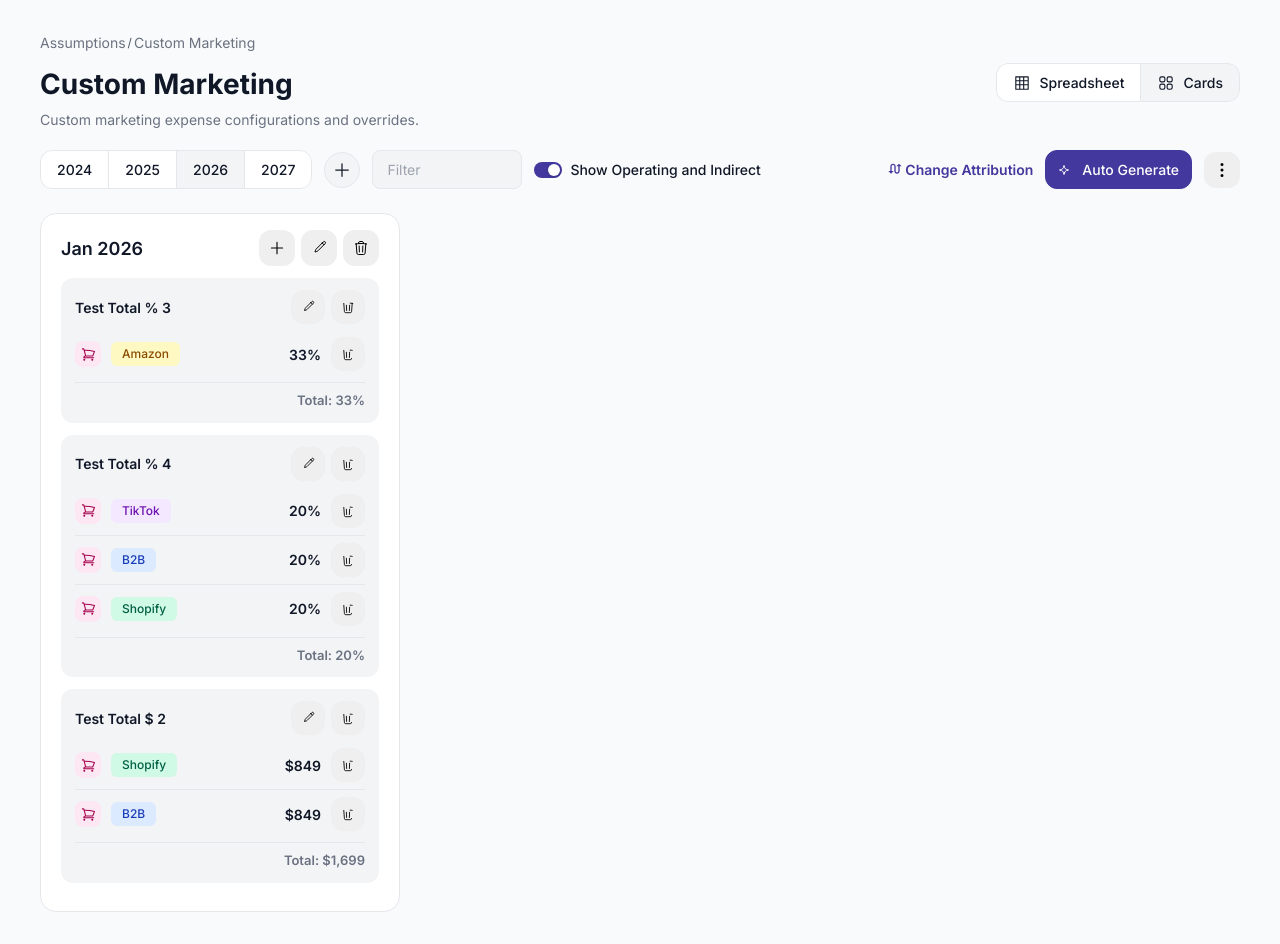
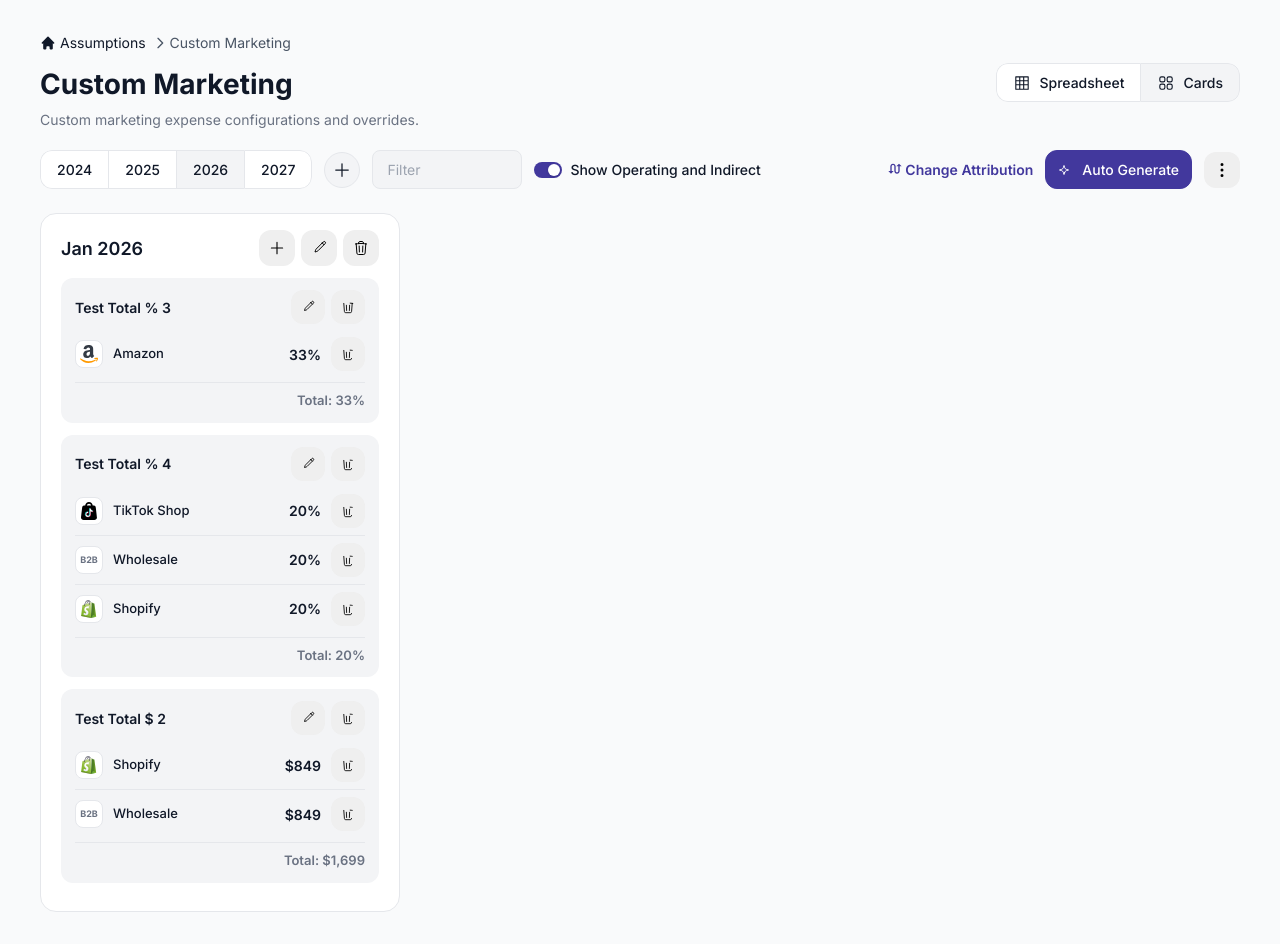
Before and after one commit to sasha-iris/storybook, a website: page storybook/public/custom-marketing-iris.html in a window 1280 px wide. Drawn offline with Linux system fonts and the light colour scheme.

Commit message:
custom-marketing-iris: canonical Iris breadcrumb (ol/li + active); real platform logos (Amazon/TikTok Shop/Shopify) in card rows
Co-Authored-By: Claude Opus 4.8 <noreply@anthropic.com>

```diff
--- a/storybook/public/custom-marketing-iris.html
+++ b/storybook/public/custom-marketing-iris.html
@@ -17,7 +17,9 @@
     .cm-grouphead { display: flex; align-items: center; justify-content: space-between; margin-bottom: 6px; }
     .cm-row { display: flex; align-items: center; gap: 10px; padding: 7px 0; }
     .cm-row + .cm-row { border-top: 1px solid var(--color-border-base); }
-    .cm-chico { width: 26px; height: 26px; border-radius: 8px; display: flex; align-items: center; justify-content: center; flex-shrink: 0; background: #fce7f3; color: #a3004c; }
+    .cm-logo { width: 28px; height: 28px; border-radius: 8px; display: flex; align-items: center; justify-content: center; flex-shrink: 0; background: #fff; border: 1px solid var(--color-border-base); }
+    .cm-logo img { display: block; }
+    .cm-name { font-size: 13px; font-weight: 500; color: var(--color-text-heading); }
     .cm-val { margin-left: auto; font-size: 14px; font-weight: 600; color: var(--color-text-heading); }
     .cm-total { display: flex; justify-content: flex-end; padding-top: 8px; margin-top: 4px; border-top: 1px solid var(--color-border-base); font-size: 13px; font-weight: 600; color: var(--color-text-body-subtle); }
   </style>
@@ -25,10 +27,16 @@
 <body style="margin:0;background:var(--color-bg-default);font-family:'Inter',sans-serif;padding:32px 40px;">
 <div style="max-width:1280px;margin:0 auto;">
 
-  <nav class="breadcrumb" aria-label="Breadcrumb" style="margin-bottom:10px;">
-    <span class="breadcrumb-item">Assumptions</span>
-    <span class="breadcrumb-sep">/</span>
-    <span class="breadcrumb-item">Custom Marketing</span>
+  <nav aria-label="Breadcrumb" style="margin-bottom:10px;">
+    <ol class="breadcrumb">
+      <li class="breadcrumb-item">
+        <a href="#"><svg width="16" height="16" viewBox="0 0 20 20" fill="currentColor" xmlns="http://www.w3.org/2000/svg" style="flex-shrink:0;vertical-align:middle;"><path d="M10.707 2.293a1 1 0 00-1.414 0l-7 7a1 1 0 001.414 1.414L4 10.414V17a1 1 0 001 1h2a1 1 0 001-1v-2a1 1 0 011-1h2a1 1 0 011 1v2a1 1 0 001 1h2a1 1 0 001-1v-6.586l.293.293a1 1 0 001.414-1.414l-7-7z"/></svg>Assumptions</a>
+        <span class="breadcrumb-sep" aria-hidden="true"><svg width="16" height="16" fill="none" viewBox="0 0 24 24" xmlns="http://www.w3.org/2000/svg"><path d="M9 5l7 7-7 7" stroke="currentColor" stroke-width="2" stroke-linecap="round" stroke-linejoin="round"/></svg></span>
+      </li>
+      <li class="breadcrumb-item active">
+        <span aria-current="page">Custom Marketing</span>
+      </li>
+    </ol>
   </nav>
 
   <div style="display:flex;align-items:flex-start;justify-content:space-between;gap:16px;margin-bottom:20px;">
@@ -129,8 +137,8 @@
           </span>
         </div>
         <div class="cm-row">
-          <span class="cm-chico"><svg width="15" height="15" viewBox="0 0 24 24" fill="none" stroke="currentColor" stroke-width="1.7" aria-hidden="true"><path stroke-linecap="round" stroke-linejoin="round" d="M2.25 3h1.386c.51 0 .955.343 1.087.835l.383 1.437M7.5 14.25a3 3 0 0 0-3 3h15.75m-12.75-3h11.218c1.121-2.3 2.1-4.684 2.924-7.138a60.114 60.114 0 0 0-16.536-1.84M7.5 14.25 5.106 5.272M6 20.25a.75.75 0 1 1-1.5 0 .75.75 0 0 1 1.5 0Zm12.75 0a.75.75 0 1 1-1.5 0 .75.75 0 0 1 1.5 0Z"/></svg></span>
-          <span class="badge badge-yellow badge-sm">Amazon</span>
+          <span class="cm-logo"><img src="./amazon-logo.svg" alt="Amazon" width="18" height="18"></span>
+          <span class="cm-name">Amazon</span>
           <span class="cm-val">33%</span>
           <button type="button" class="btn btn-icon btn-xs" aria-label="Delete row"><svg width="14" height="14" viewBox="0 0 24 24" fill="none" stroke="currentColor" stroke-width="1.5" aria-hidden="true"><path stroke-linecap="round" stroke-linejoin="round" d="m14.74 9-.346 9m-4.788 0L9.26 9M18.16 19.673a2.25 2.25 0 0 1-2.244 2.077H8.084a2.25 2.25 0 0 1-2.244-2.077L4.772 5.79m14.456 0a48.108 48.108 0 0 0-3.478-.397"/></svg></button>
         </div>
@@ -146,20 +154,20 @@
           </span>
         </div>
         <div class="cm-row">
-          <span class="cm-chico"><svg width="15" height="15" viewBox="0 0 24 24" fill="none" stroke="currentColor" stroke-width="1.7" aria-hidden="true"><path stroke-linecap="round" stroke-linejoin="round" d="M2.25 3h1.386c.51 0 .955.343 1.087.835l.383 1.437M7.5 14.25a3 3 0 0 0-3 3h15.75m-12.75-3h11.218c1.121-2.3 2.1-4.684 2.924-7.138a60.114 60.114 0 0 0-16.536-1.84M7.5 14.25 5.106 5.272M6 20.25a.75.75 0 1 1-1.5 0 .75.75 0 0 1 1.5 0Zm12.75 0a.75.75 0 1 1-1.5 0 .75.75 0 0 1 1.5 0Z"/></svg></span>
-          <span class="badge badge-purple badge-sm">TikTok</span>
+          <span class="cm-logo"><img src="./tiktok-shop-logo.svg" alt="TikTok Shop" width="16" height="18"></span>
+          <span class="cm-name">TikTok Shop</span>
           <span class="cm-val">20%</span>
           <button type="button" class="btn btn-icon btn-xs" aria-label="Delete row"><svg width="14" height="14" viewBox="0 0 24 24" fill="none" stroke="currentColor" stroke-width="1.5" aria-hidden="true"><path stroke-linecap="round" stroke-linejoin="round" d="m14.74 9-.346 9m-4.788 0L9.26 9M18.16 19.673a2.25 2.25 0 0 1-2.244 2.077H8.084a2.25 2.25 0 0 1-2.244-2.077L4.772 5.79m14.456 0a48.108 48.108 0 0 0-3.478-.397"/></svg></button>
         </div>
         <div class="cm-row">
-          <span class="cm-chico"><svg width="15" height="15" viewBox="0 0 24 24" fill="none" stroke="currentColor" stroke-width="1.7" aria-hidden="true"><path stroke-linecap="round" stroke-linejoin="round" d="M2.25 3h1.386c.51 0 .955.343 1.087.835l.383 1.437M7.5 14.25a3 3 0 0 0-3 3h15.75m-12.75-3h11.218c1.121-2.3 2.1-4.684 2.924-7.138a60.114 60.114 0 0 0-16.536-1.84M7.5 14.25 5.106 5.272M6 20.25a.75.75 0 1 1-1.5 0 .75.75 0 0 1 1.5 0Zm12.75 0a.75.75 0 1 1-1.5 0 .75.75 0 0 1 1.5 0Z"/></svg></span>
-          <span class="badge badge-blue badge-sm">B2B</span>
+          <span class="cm-logo" style="font-size:9px;font-weight:700;color:var(--color-text-body-subtle);">B2B</span>
+          <span class="cm-name">Wholesale</span>
           <span class="cm-val">20%</span>
           <button type="button" class="btn btn-icon btn-xs" aria-label="Delete row"><svg width="14" height="14" viewBox="0 0 24 24" fill="none" stroke="currentColor" stroke-width="1.5" aria-hidden="true"><path stroke-linecap="round" stroke-linejoin="round" d="m14.74 9-.346 9m-4.788 0L9.26 9M18.16 19.673a2.25 2.25 0 0 1-2.244 2.077H8.084a2.25 2.25 0 0 1-2.244-2.077L4.772 5.79m14.456 0a48.108 48.108 0 0 0-3.478-.397"/></svg></button>
         </div>
         <div class="cm-row">
-          <span class="cm-chico"><svg width="15" height="15" viewBox="0 0 24 24" fill="none" stroke="currentColor" stroke-width="1.7" aria-hidden="true"><path stroke-linecap="round" stroke-linejoin="round" d="M2.25 3h1.386c.51 0 .955.343 1.087.835l.383 1.437M7.5 14.25a3 3 0 0 0-3 3h15.75m-12.75-3h11.218c1.121-2.3 2.1-4.684 2.924-7.138a60.114 60.114 0 0 0-16.536-1.84M7.5 14.25 5.106 5.272M6 20.25a.75.75 0 1 1-1.5 0 .75.75 0 0 1 1.5 0Zm12.75 0a.75.75 0 1 1-1.5 0 .75.75 0 0 1 1.5 0Z"/></svg></span>
-          <span class="badge badge-green badge-sm">Shopify</span>
+          <span class="cm-logo"><img src="./shopify-logo.svg" alt="Shopify" width="16" height="18"></span>
+          <span class="cm-name">Shopify</span>
           <span class="cm-val">20%</span>
           <button type="button" class="btn btn-icon btn-xs" aria-label="Delete row"><svg width="14" height="14" viewBox="0 0 24 24" fill="none" stroke="currentColor" stroke-width="1.5" aria-hidden="true"><path stroke-linecap="round" stroke-linejoin="round" d="m14.74 9-.346 9m-4.788 0L9.26 9M18.16 19.673a2.25 2.25 0 0 1-2.244 2.077H8.084a2.25 2.25 0 0 1-2.244-2.077L4.772 5.79m14.456 0a48.108 48.108 0 0 0-3.478-.397"/></svg></button>
         </div>
@@ -175,14 +183,14 @@
           </span>
         </div>
         <div class="cm-row">
-          <span class="cm-chico"><svg width="15" height="15" viewBox="0 0 24 24" fill="none" stroke="currentColor" stroke-width="1.7" aria-hidden="true"><path stroke-linecap="round" stroke-linejoin="round" d="M2.25 3h1.386c.51 0 .955.343 1.087.835l.383 1.437M7.5 14.25a3 3 0 0 0-3 3h15.75m-12.75-3h11.218c1.121-2.3 2.1-4.684 2.924-7.138a60.114 60.114 0 0 0-16.536-1.84M7.5 14.25 5.106 5.272M6 20.25a.75.75 0 1 1-1.5 0 .75.75 0 0 1 1.5 0Zm12.75 0a.75.75 0 1 1-1.5 0 .75.75 0 0 1 1.5 0Z"/></svg></span>
-          <span class="badge badge-green badge-sm">Shopify</span>
+          <span class="cm-logo"><img src="./shopify-logo.svg" alt="Shopify" width="16" height="18"></span>
+          <span class="cm-name">Shopify</span>
           <span class="cm-val">$849</span>
           <button type="button" class="btn btn-icon btn-xs" aria-label="Delete row"><svg width="14" height="14" viewBox="0 0 24 24" fill="none" stroke="currentColor" stroke-width="1.5" aria-hidden="true"><path stroke-linecap="round" stroke-linejoin="round" d="m14.74 9-.346 9m-4.788 0L9.26 9M18.16 19.673a2.25 2.25 0 0 1-2.244 2.077H8.084a2.25 2.25 0 0 1-2.244-2.077L4.772 5.79m14.456 0a48.108 48.108 0 0 0-3.478-.397"/></svg></button>
         </div>
         <div class="cm-row">
-          <span class="cm-chico"><svg width="15" height="15" viewBox="0 0 24 24" fill="none" stroke="currentColor" stroke-width="1.7" aria-hidden="true"><path stroke-linecap="round" stroke-linejoin="round" d="M2.25 3h1.386c.51 0 .955.343 1.087.835l.383 1.437M7.5 14.25a3 3 0 0 0-3 3h15.75m-12.75-3h11.218c1.121-2.3 2.1-4.684 2.924-7.138a60.114 60.114 0 0 0-16.536-1.84M7.5 14.25 5.106 5.272M6 20.25a.75.75 0 1 1-1.5 0 .75.75 0 0 1 1.5 0Zm12.75 0a.75.75 0 1 1-1.5 0 .75.75 0 0 1 1.5 0Z"/></svg></span>
-          <span class="badge badge-blue badge-sm">B2B</span>
+          <span class="cm-logo" style="font-size:9px;font-weight:700;color:var(--color-text-body-subtle);">B2B</span>
+          <span class="cm-name">Wholesale</span>
           <span class="cm-val">$849</span>
           <button type="button" class="btn btn-icon btn-xs" aria-label="Delete row"><svg width="14" height="14" viewBox="0 0 24 24" fill="none" stroke="currentColor" stroke-width="1.5" aria-hidden="true"><path stroke-linecap="round" stroke-linejoin="round" d="m14.74 9-.346 9m-4.788 0L9.26 9M18.16 19.673a2.25 2.25 0 0 1-2.244 2.077H8.084a2.25 2.25 0 0 1-2.244-2.077L4.772 5.79m14.456 0a48.108 48.108 0 0 0-3.478-.397"/></svg></button>
         </div>
```
Also changed, not shown: storybook/public/amazon-logo.svg (added), storybook/public/shopify-logo.svg (added), storybook/public/tiktok-shop-logo.svg (added).
